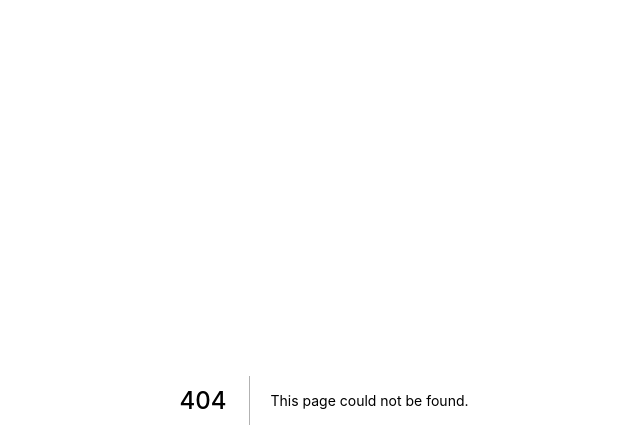
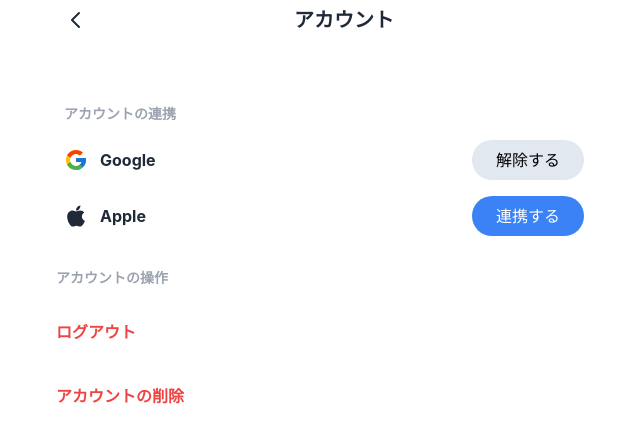
Before and after one commit to qinmemo-j1/qinmemo-j1, a Next.js app: page /mypage/account in a window 1280 px wide. Before the commit this address had no page. Shown: the top 448 px of the page, without its empty margins (316-956 px from the left). Built offline with nearby package versions, Linux system fonts and the light colour scheme.

Commit message:
💄 アカウント設定のスタイル

```diff
--- /dev/null
+++ b/src/pages/mypage/account/index.tsx
@@ -0,0 +1,89 @@
+import React from "react";
+import { NextPage } from "next";
+import { FcGoogle } from "react-icons/fc";
+import { FaApple } from "react-icons/fa";
+import { ChevronLeftIcon } from "@heroicons/react/outline";
+import { useRouter } from "next/router";
+
+const Account: NextPage = () => {
+  const google = () => {
+    alert("google");
+  };
+
+  const apple = () => {
+    alert("apple");
+  };
+
+  const router = useRouter();
+  const handleClickReturn = () => {
+    return router.back();
+  };
+
+  return (
+    <div className="px-5 mx-auto max-w-xl">
+      <div className="flex relative gap-x-6 justify-between items-center mb-8">
+        <button
+          type="button"
+          onClick={handleClickReturn}
+          className="grid place-items-center w-10 h-10 font-bold hover:text-blue-400 focus-visible:text-blue-400 hover:bg-blue-50 focus-visible:bg-blue-50  rounded-full focus:outline-none focus-visible:ring-2 focus-visible:ring-blue-400 transition duration-200 ease-in-out"
+        >
+          <ChevronLeftIcon className="w-6 h-6" />
+        </button>
+        <h1 className="text-xl font-bold">アカウント</h1>
+        <span></span>
+      </div>
+      <div className="flex flex-col flex-1 items-center px-2">
+        <div className="flex flex-row items-start mt-8 w-full">
+          <div className="text-sm font-bold text-gray-400">
+            アカウントの連携
+          </div>
+        </div>
+        <div className="flex flex-row justify-between mt-4 w-full ">
+          <div className="flex items-center my-auto">
+            <FcGoogle className="w-6 h-6" />
+          </div>
+          <div className="flex-1 py-2 ml-3 font-bold">Google</div>
+          <div>
+            <button
+              className="py-2 w-28 text-black bg-slate-200 rounded-3xl"
+              onClick={google}
+            >
+              解除する
+            </button>
+          </div>
+        </div>
+        <div className="flex flex-row justify-between mt-4 w-full">
+          <div className="flex items-center">
+            <FaApple className="w-6 h-6" />
+            <p className="flex-1 ml-3 font-bold">Apple</p>
+          </div>
+          <div>
+            <button
+              className="py-2 w-28 text-white bg-blue-500 rounded-3xl"
+              onClick={apple}
+            >
+              連携する
+            </button>
+          </div>
+        </div>
+      </div>
+      <section className="flex flex-row items-start mt-8 w-full">
+        <div className="text-sm font-bold text-gray-400">アカウントの操作</div>
+      </section>
+      <ul>
+        <li className="flex flex-row items-start mt-8 w-full">
+          <span className="font-bold text-red-500 cursor-pointer">
+            ログアウト
+          </span>
+        </li>
+        <li className="flex flex-row justify-start mt-8 w-full">
+          <span className=" py-2 w-32 font-bold text-red-500 cursor-pointer">
+            アカウントの削除
+          </span>
+        </li>
+      </ul>
+    </div>
+  );
+};
+
+export default Account;
```
